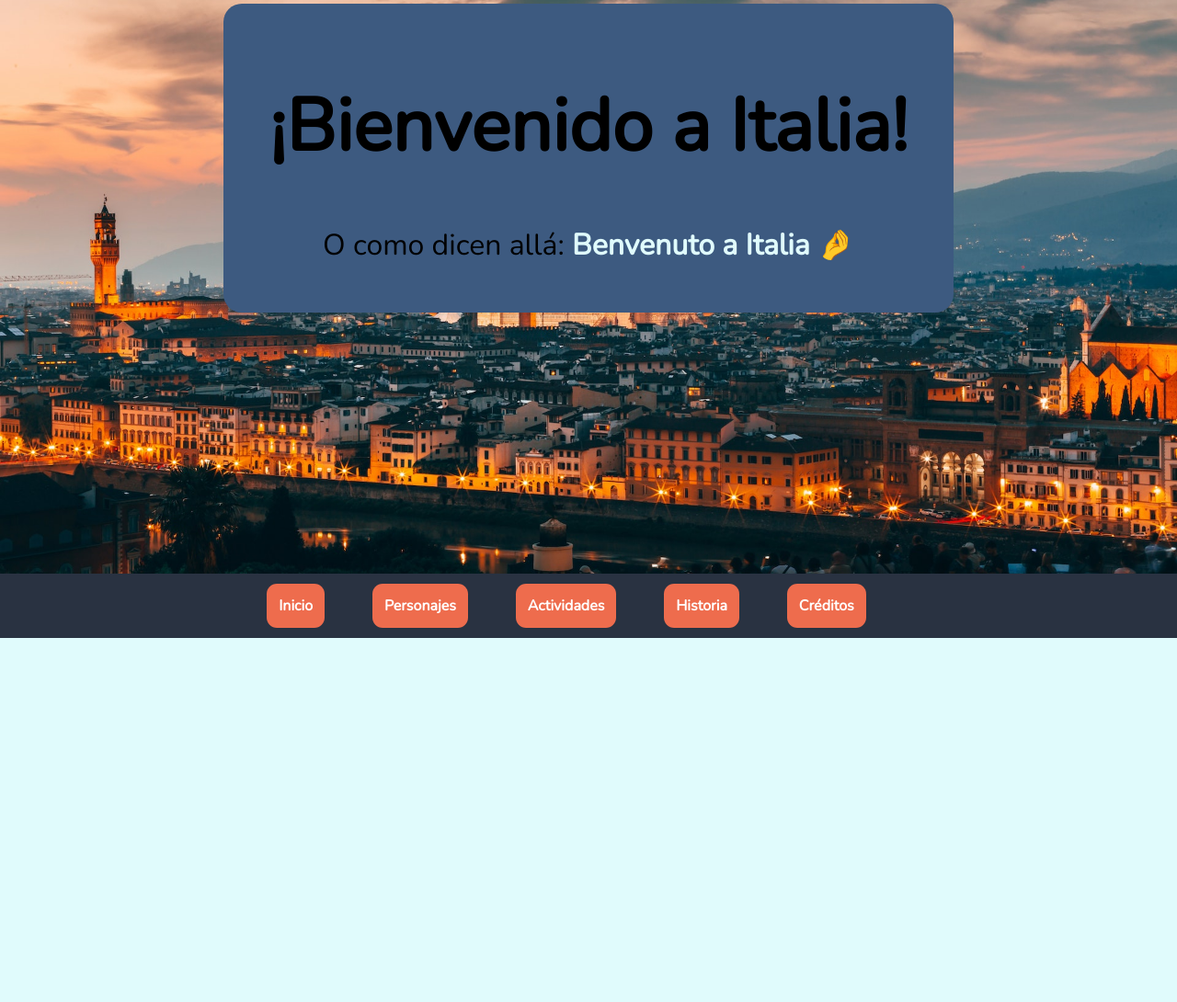
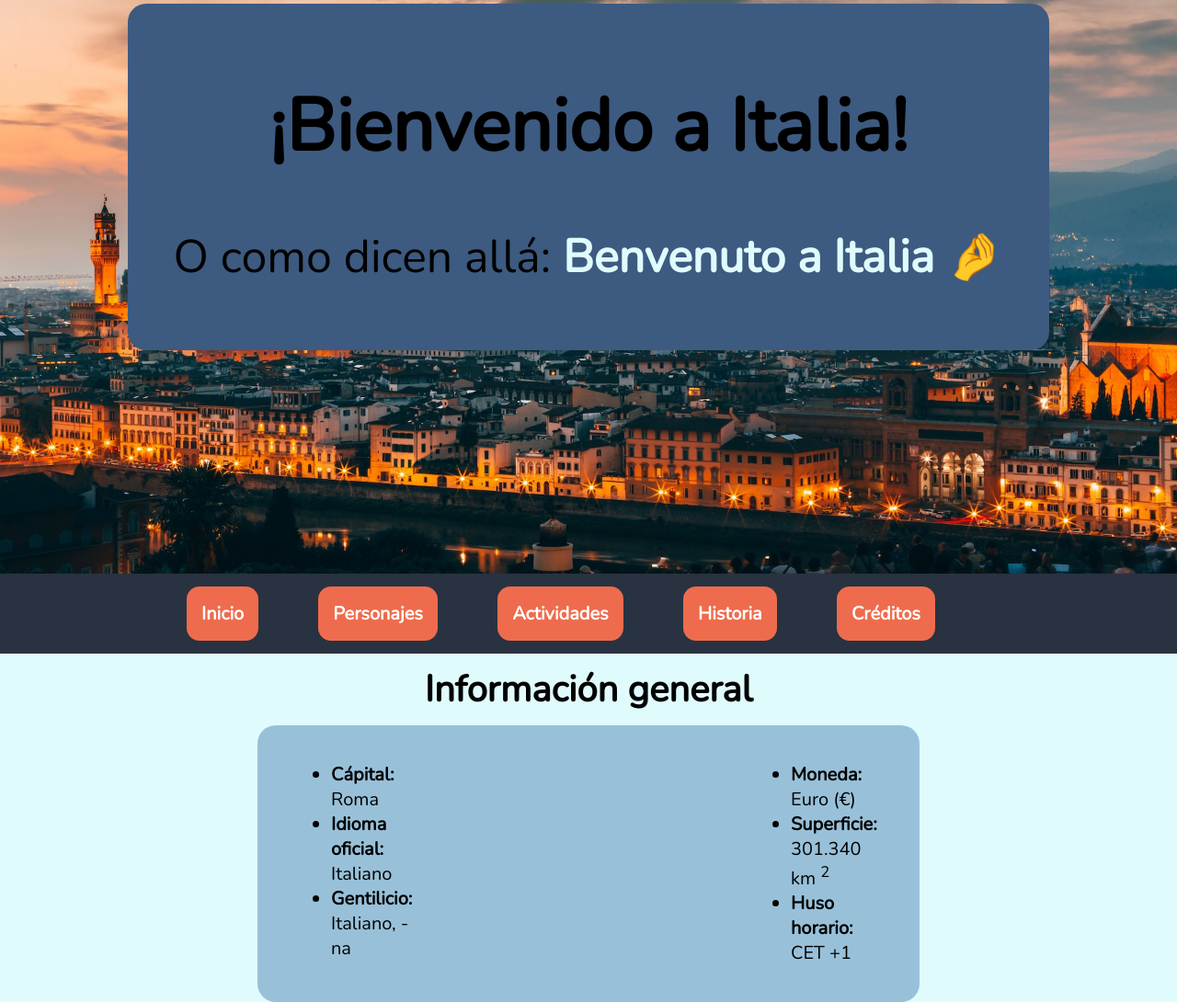
Before and after one commit to mbolanoss/grafica_interactiva, a plain HTML site: page index.html in a window 1280 px wide. Shown: the part 16-1106 px from the top of the page at 92% size. Before the commit the page ends 800 px from the top, so only its background shows below. Drawn offline with nearby package versions, Linux system fonts and the light colour scheme.

Commit message:
Created general info banner

```diff
--- a/estilos.css
+++ b/estilos.css
@@ -6,6 +6,8 @@
   --azul-oscuro: #293241;
   --azul-claro: #98c1d9;
   --azul: #3d5a80;
+
+  font-size: 20px;
 }
 
 /* Estilos generales */
@@ -17,12 +19,36 @@ body {
 }
 
 h1 {
-  font-size: 5rem;
+  font-size: 4rem;
+  font-weight: normal;
 }
 
 h2 {
+  font-size: 2.5rem;
+  font-weight: normal;
+}
+
+h3 {
   font-size: 2rem;
   font-weight: normal;
+}
+
+h4 {
+  font-size: 1rem;
+  font-weight: normal;
+}
+
+a {
+  font-size: 1rem;
+  font-weight: normal;
+}
+
+.bold {
+  font-weight: bold;
+}
+
+.bolder {
+  font-weight: bolder;
 }
 
 /* Encabezado de las páginas */
@@ -47,12 +73,10 @@ header {
 }
 
 h2 span {
-  font-weight: bold;
   color: var(--marmol);
 }
 
 /* Barra de navegación */
-
 nav ul {
   list-style-type: none;
   margin: 0;
@@ -74,9 +98,37 @@ nav ul li {
 .boton-nav {
   text-decoration: none;
   color: white;
-  font-weight: bold;
 }
 
 .boton-nav:hover {
   color: black;
 }
+
+/* Seccion de informacion general */
+section {
+  align-items: center;
+  display: flex;
+  flex-direction: column;
+}
+
+#info-general {
+  background-color: var(--azul-claro);
+  padding: 1em 2em;
+  display: flex;
+  flex-direction: column;
+  align-items: center;
+  width: 50%;
+  border-radius: 20px;
+}
+
+#lista-info-general {
+  column-count: 2;
+  column-gap: 20em;
+}
+
+.titulo-seccion {
+  margin: 0.3em 0;
+}
+
+.item-lista-general {
+}
--- a/index.html
+++ b/index.html
@@ -5,7 +5,7 @@
     <meta name="viewport" content="width=device-width, initial-scale=1.0" />
     <title>Mi Página Web</title>
     <link rel="stylesheet" href="estilos.css" />
-    <!-- Tipografía traída de Google Fonts -->
+    <!-- Tipografia de Google Fonts -->
     <link
       rel="stylesheet"
       href="https://fonts.googleapis.com/css?family=Nunito"
@@ -14,21 +14,48 @@
   <body>
     <header>
       <div id="titulo">
-        <h1>¡Bienvenido a Italia!</h1>
+        <h1 class="bold">¡Bienvenido a Italia!</h1>
+
         <h2>
           O como dicen allá:
-          <span>Benvenuto a Italia 🤌</span>
+          <span class="bold">Benvenuto a Italia 🤌</span>
         </h2>
       </div>
     </header>
     <nav>
       <ul>
-        <li><a class="boton-nav" href="pagina1.html">Inicio</a></li>
-        <li><a class="boton-nav" href="pagina2.html">Personajes</a></li>
-        <li><a class="boton-nav" href="pagina3.html">Actividades</a></li>
-        <li><a class="boton-nav" href="pagina4.html">Historia</a></li>
-        <li><a class="boton-nav" href="pagina5.html">Créditos</a></li>
+        <li><a class="boton-nav bold" href="pagina1.html">Inicio</a></li>
+        <li><a class="boton-nav bold" href="pagina2.html">Personajes</a></li>
+        <li><a class="boton-nav bold" href="pagina3.html">Actividades</a></li>
+        <li><a class="boton-nav bold" href="pagina4.html">Historia</a></li>
+        <li><a class="boton-nav bold" href="pagina5.html">Créditos</a></li>
       </ul>
     </nav>
+    <!-- Sección de informacion geográfica -->
+    <section>
+      <h3 class="titulo-seccion bold">Información general</h3>
+      <div id="info-general">
+        <ul id="lista-info-general">
+          <li class="item-lista-general">
+            <span class="bold">Cápital:</span> Roma
+          </li>
+          <li class="item-lista-general">
+            <span class="bold">Idioma oficial:</span> Italiano
+          </li>
+          <li class="item-lista-general">
+            <span class="bold">Gentilicio:</span> Italiano, -na
+          </li>
+          <li class="item-lista-general">
+            <span class="bold">Moneda:</span> Euro (€)
+          </li>
+          <li class="item-lista-general">
+            <span class="bold">Superficie:</span> 301.340 km <sup>2</sup>
+          </li>
+          <li class="item-lista-general">
+            <span class="bold">Huso horario:</span> CET +1
+          </li>
+        </ul>
+      </div>
+    </section>
   </body>
 </html>
```
Also changed, not shown: imagenes/bandera_italia.png (added), imagenes/emblema_italia.png (added).
